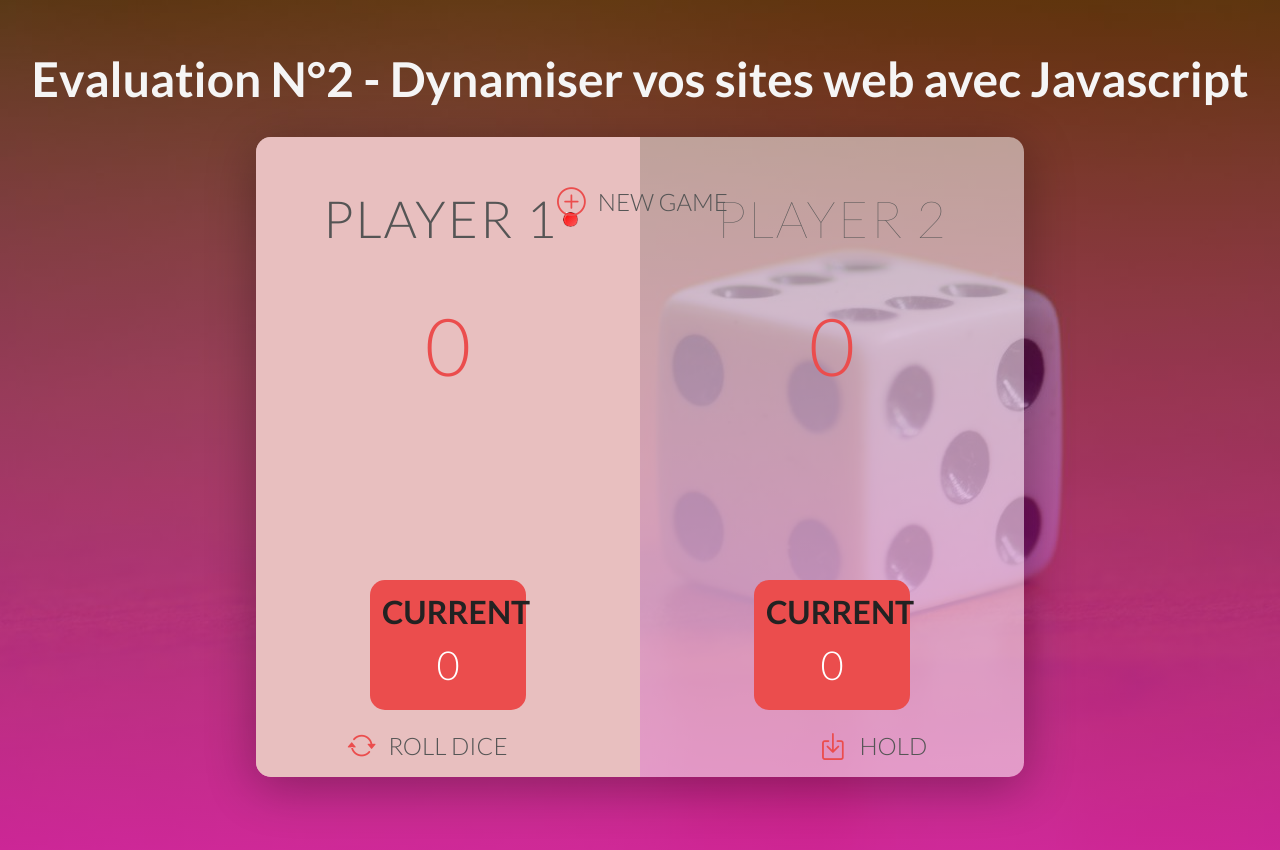
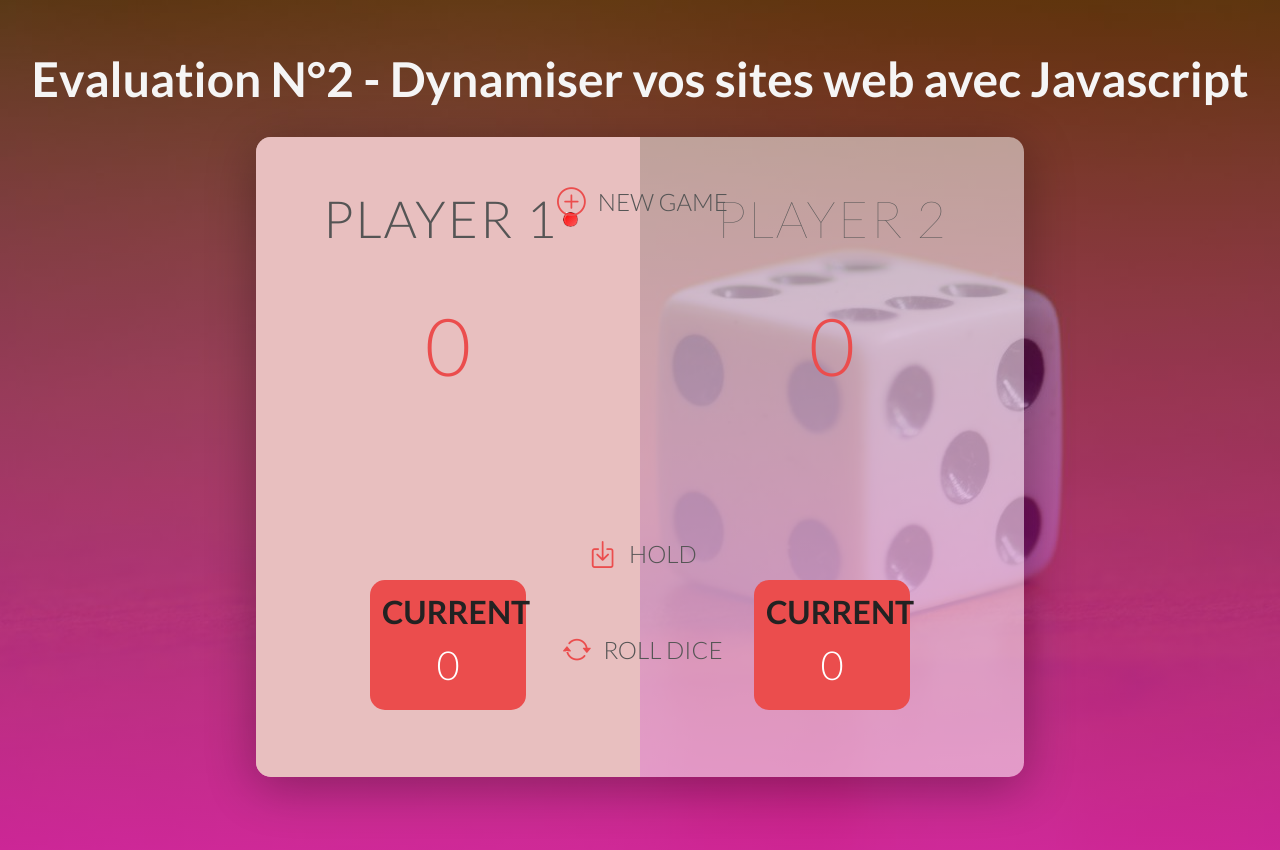
Before and after one commit to Pascal1494/Studi-Eval-2, a plain HTML site: page index.html in a window 1280 px wide. Drawn offline with nearby package versions, Linux system fonts and the light colour scheme; files whose address does not match are found by name.

Commit message:
ajust hold & roll button in vue PC

```diff
--- a/asset/css/style.css
+++ b/asset/css/style.css
@@ -300,8 +300,15 @@ i {
       left: 50%;
       transform: translate(-50%,-50%);
     }
-    .btn-hold, .btn-roll {
-      top: 95%;
+
+    .btn-hold {
+      top: 65%;
+      left: 50%;
+    }
+
+    .btn-roll {
+      top: 80%;
+      left: 50%;
     }
 
     .dice {
```
